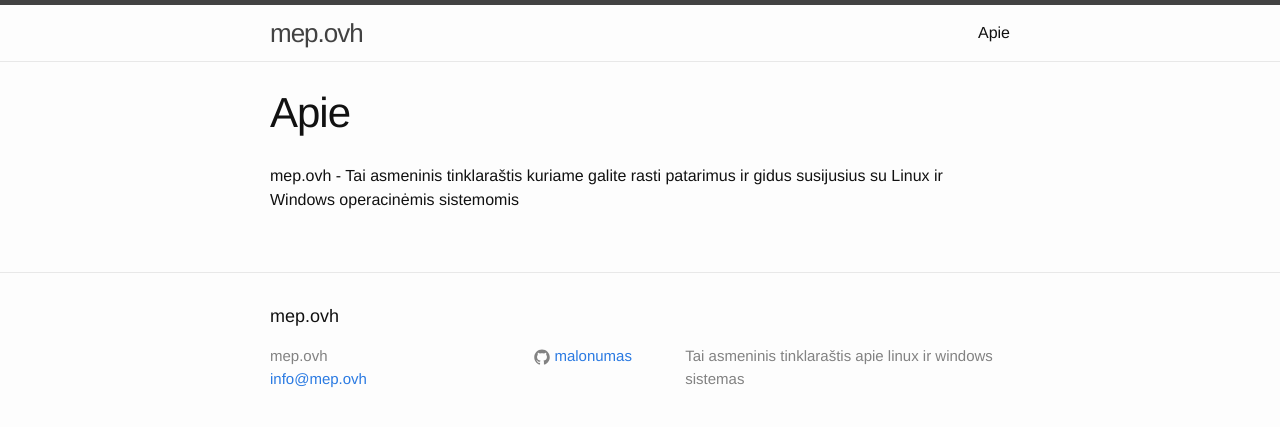
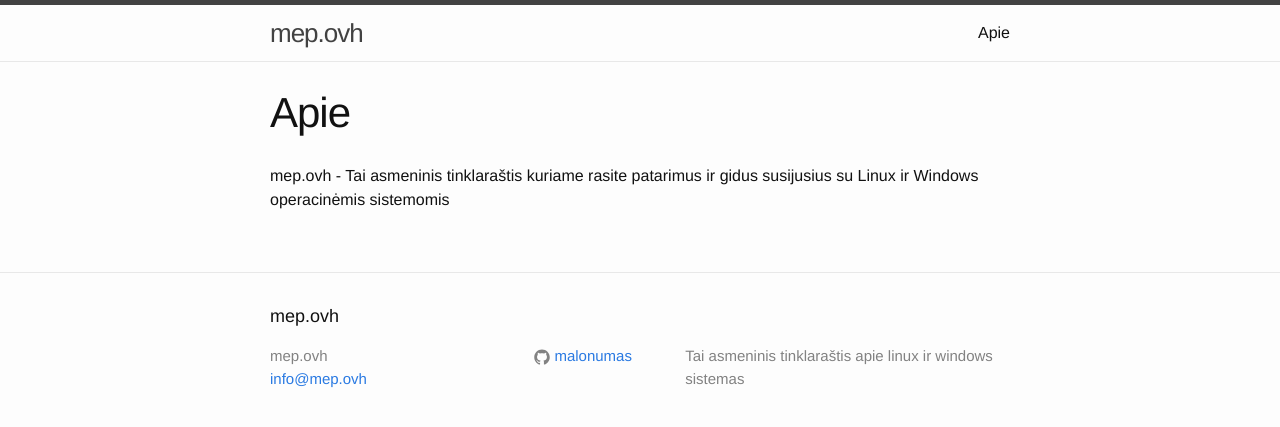
Before and after one commit to malonumas/malonumas.github.io, a Jekyll site: the page built from apie.md, in a window 1280 px wide. Shown: the top 427 px of the page. Built offline with Jekyll 4.4.1, drawn with Linux system fonts in a browser that asks for light colours.

Commit message:
atnaujinimas

```diff
--- a/_posts/2016-10-20-windows-uzkrovimo-atstatymas.markdown
+++ b/_posts/2016-10-20-windows-uzkrovimo-atstatymas.markdown
@@ -1,6 +1,6 @@
 ---
 layout: post
-title:  "Welcome to Jekyll!"
+title:  "Windows sistemos užkrovimo atstatymas"
 date:   2016-10-20 20:49:29 +0300
 categories: jekyll update
 ---
--- a/apie.md
+++ b/apie.md
@@ -4,4 +4,4 @@ title: Apie
 permalink: /apie/
 ---
 
-mep.ovh - Tai asmeninis tinklaraštis kuriame galite rasti patarimus ir gidus susijusius su Linux ir Windows operacinėmis sistemomis
+mep.ovh - Tai asmeninis tinklaraštis kuriame rasite patarimus ir gidus susijusius su Linux ir Windows operacinėmis sistemomis
```
